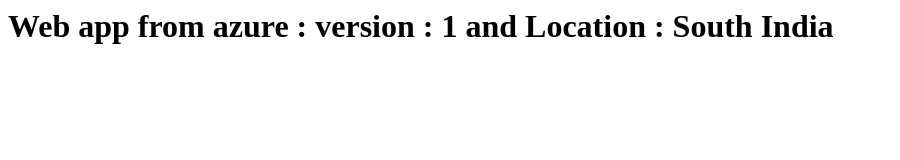
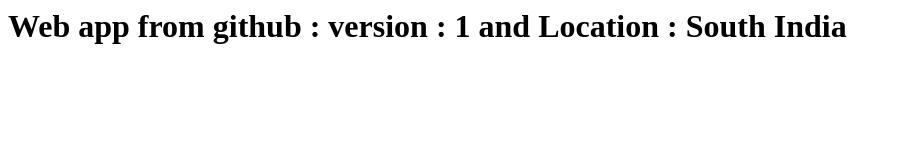
Before and after one commit to kishore432/Webapp, a plain HTML site: page index.html in a window 1280 px wide. Shown: the whole page, without its empty margins (0-900 px from the left). Drawn offline with Linux system fonts and the light colour scheme.

Commit message:
Create index.html

```diff
--- a/index.html
+++ b/index.html
@@ -1 +1 @@
-<html> <head> <title>Infy Web</title> </head> <body> <h1>Web app from azure : version : 1 and Location : South India</h1> </body> </html>
+<html> <head> <title>Infy Web</title> </head> <body> <h1>Web app from github : version : 1 and Location : South India</h1> </body> </html>
```
